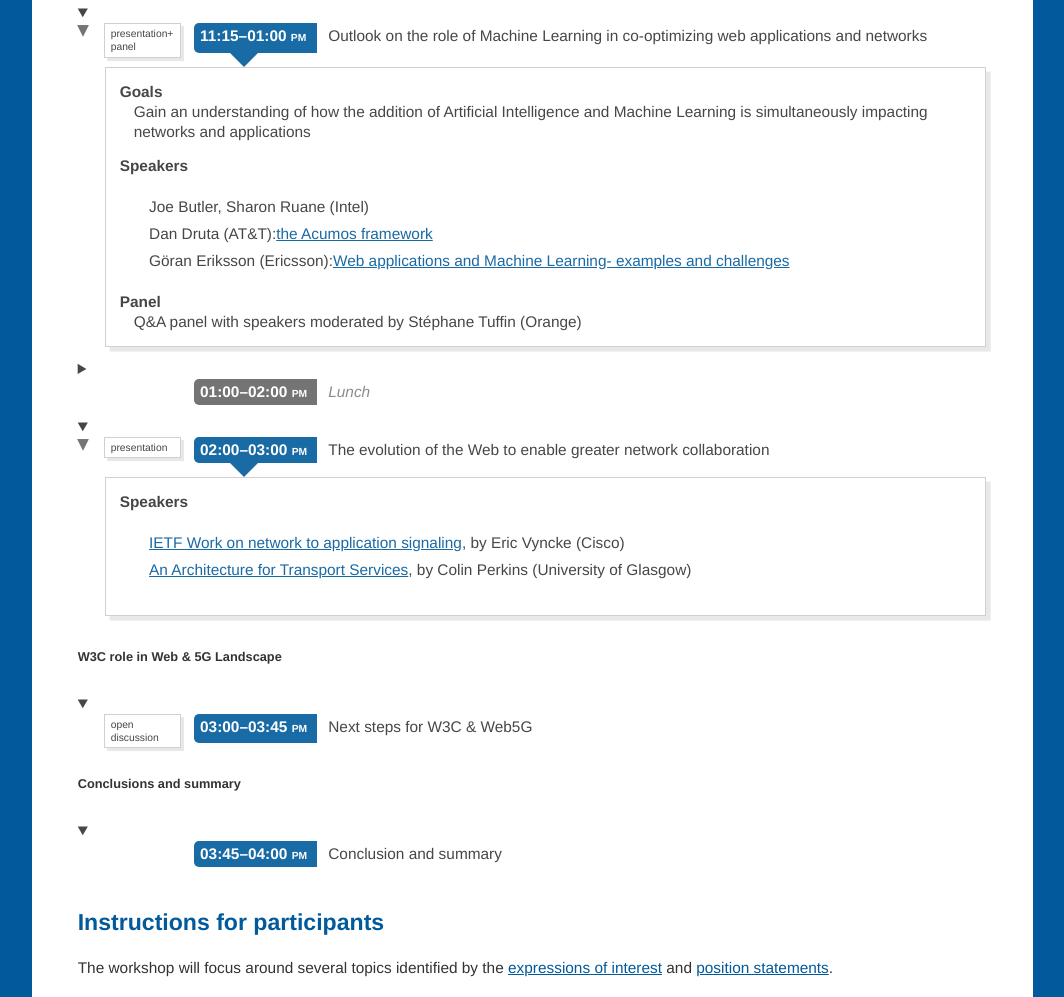
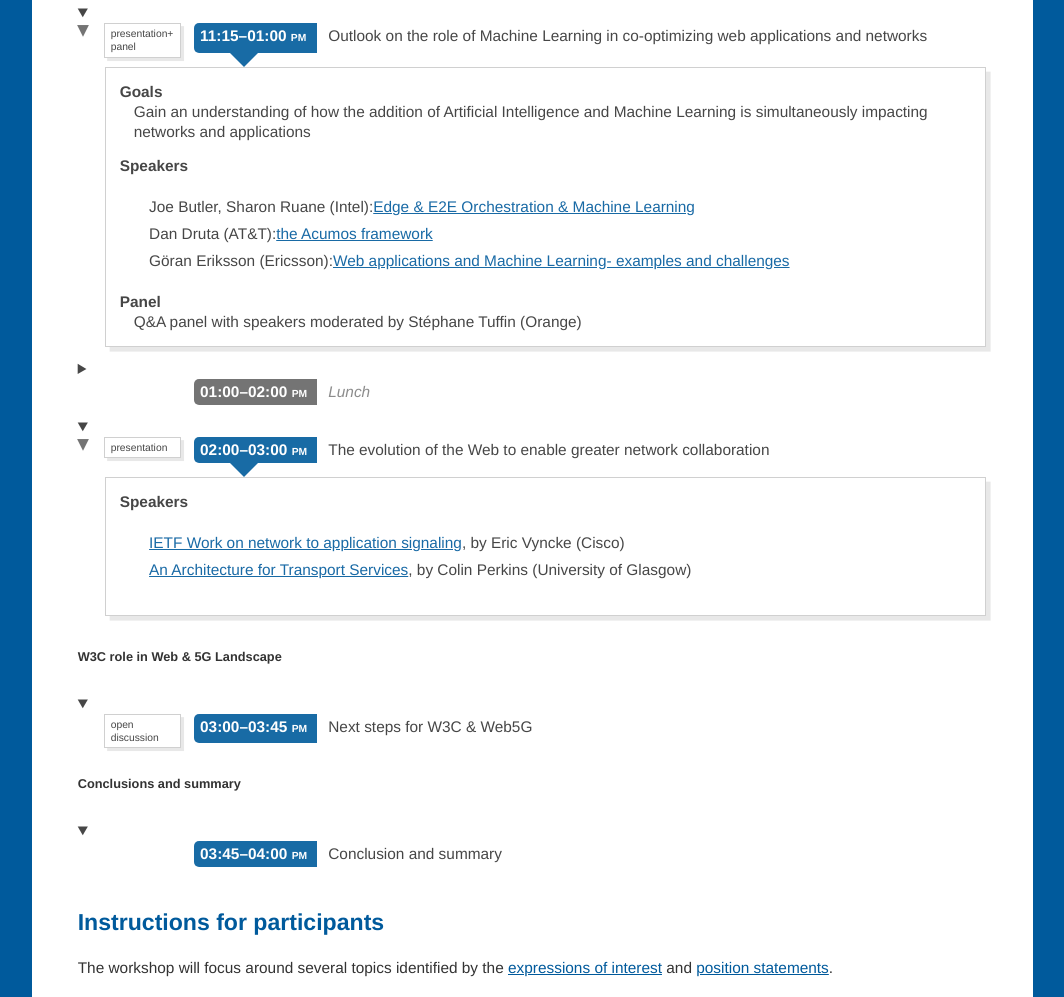
Before and after one commit to w3c/web5g-workshop, a plain HTML site: page schedule.html in a window 1280 px wide. Shown: the part 2569-3566 px from the top of the page, without its empty margins (108-1172 px from the left). Drawn offline with Linux system fonts and the light colour scheme.

Commit message:
Add link to Joe and Sharon's slides

```diff
--- a/schedule.html
+++ b/schedule.html
@@ -233,7 +233,7 @@
               <dt>Speakers</dt>
               <dd>
               <ul>
-                <li>Joe Butler, Sharon Ruane (Intel)</li>
+                <li>Joe Butler, Sharon Ruane (Intel): <a href="https://www.w3.org/2018/Talks/web5g/Orch-ML.pdf">Edge & E2E Orchestration & Machine Learning</a></li>
                 <li>Dan Druta (AT&amp;T): <a href="https://www.w3.org/2018/Talks/web5g/W3C_Web5G_DanD.pdf">the Acumos framework</a></li>
                 <li>Göran Eriksson (Ericsson): <a href="https://www.w3.org/2018/Talks/web5g/Web5G_ericsson_GöranEriksson.pdf">Web applications and Machine Learning- examples and challenges</a></li>
               </ul>
```
